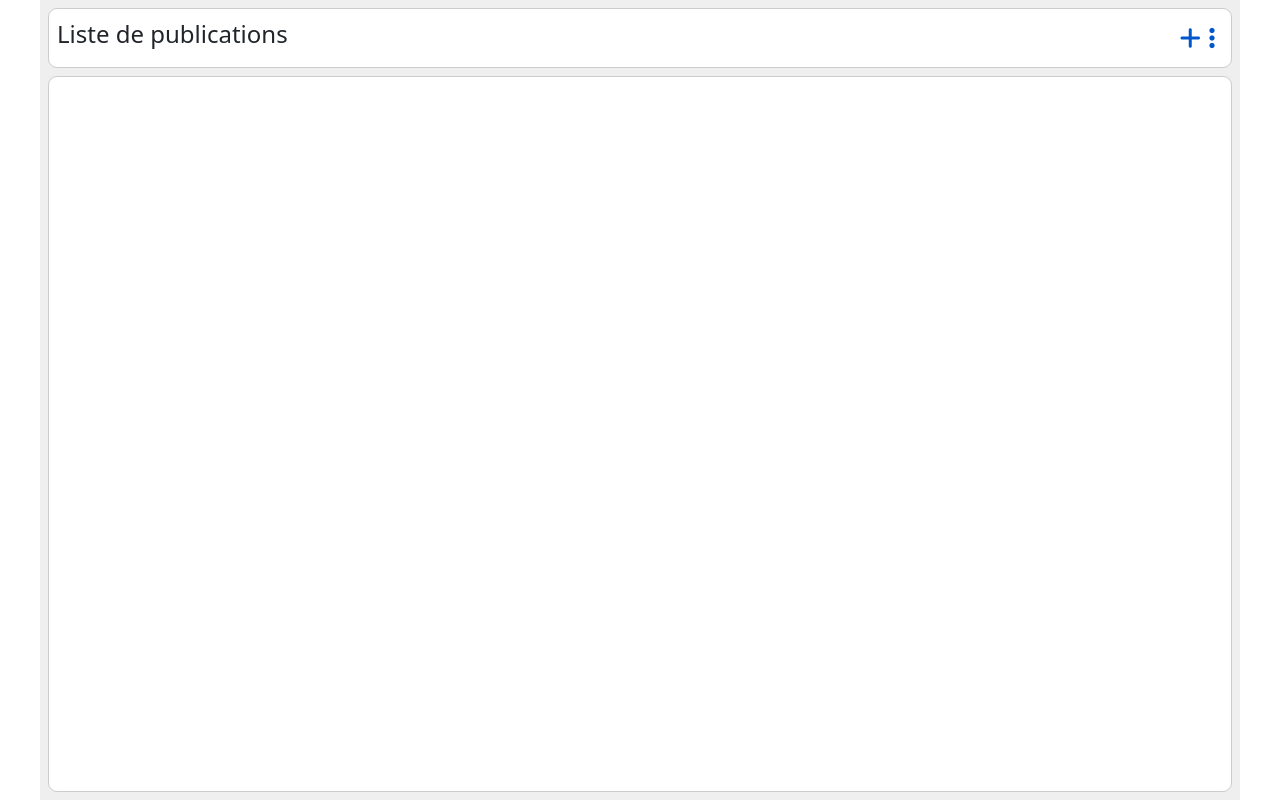
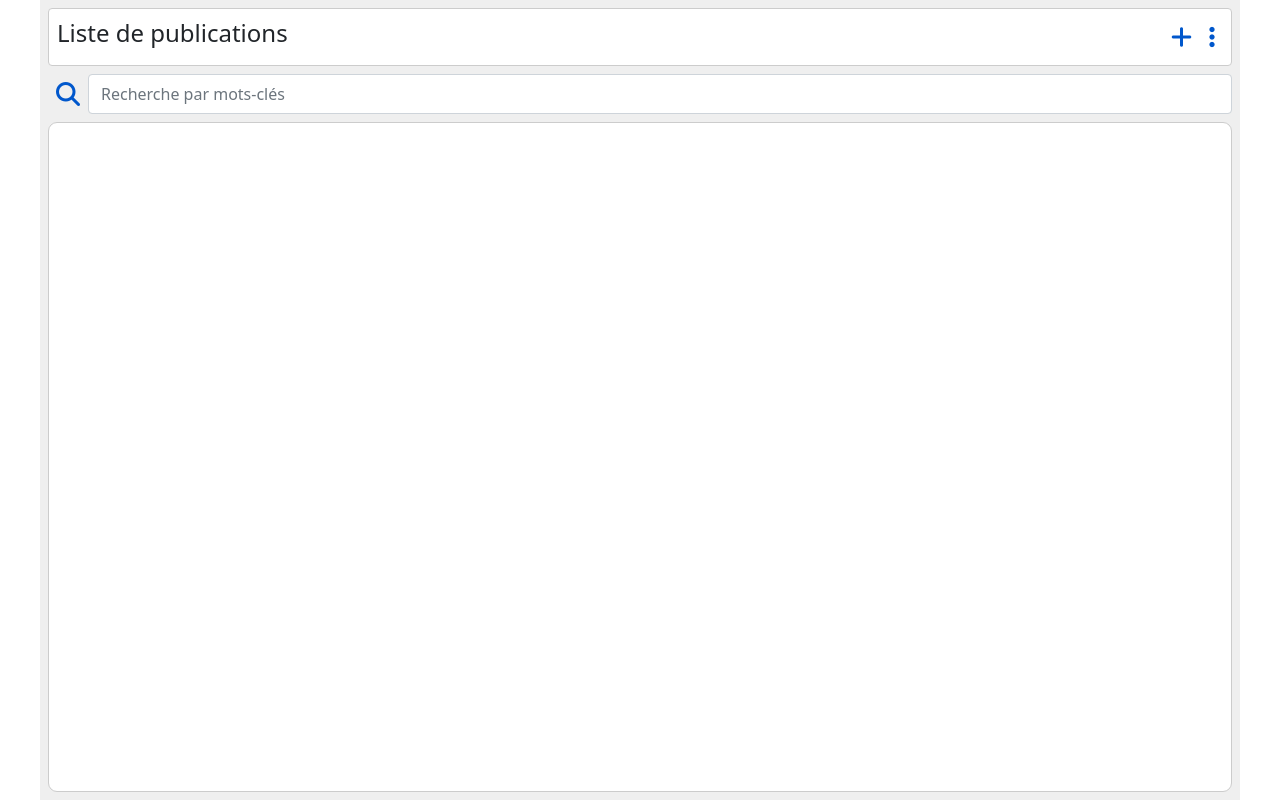
Before and after one commit to hgrondin/TP1, a website: page wwwroot/PostsManager/index_henri.html in a window 1280 px wide. Drawn offline with nearby package versions, Linux system fonts and the light colour scheme.

Commit message:
Ajout Posts.json & searchBar avec css

```diff
--- a/wwwroot/Bookmarks2/css/bookmarksUI.css
+++ b/wwwroot/Bookmarks2/css/bookmarksUI.css
@@ -2,7 +2,7 @@
 .BookmarkRow {
     padding: 8px;
     padding-bottom: 0px;
-   /* scroll-snap-align: start;*/
+    scroll-snap-align: start;
 }
 
 .BookmarkContainer {
--- a/wwwroot/PostsManager/css/site.css
+++ b/wwwroot/PostsManager/css/site.css
@@ -36,12 +36,12 @@
 
 #header {
     border: 1px solid #ccc;
-    border-radius: 9px;
+    border-radius: .25em;
     background-color: white;
     display: grid;
-    grid-template-columns: auto 2vw 2vw;
+    grid-template-columns: auto 30px 30px;
     width: 100%;
-    height: 60px;
+    height: auto;
     align-items: center;
     padding: 8px;
 }
@@ -206,3 +206,16 @@ input {
 a {
     text-decoration: none !important;
 }
+
+.searchContainer {
+    max-width: 100%;
+    display: grid;
+    grid-template-columns: 40px auto !important;
+    align-items: top;
+}
+.searchContainer input {
+    margin-bottom: 0px !important;
+}
+.searchContainer i {
+    text-align: left;
+}
--- a/wwwroot/PostsManager/index_henri.html
+++ b/wwwroot/PostsManager/index_henri.html
@@ -30,6 +30,10 @@
                 </div>
             </div>
         </div>
+        <div class="searchContainer">
+            <i class="cmdIcon fa fa-search" id="searchIcon"></i>
+            <input type="search" class="form-control" placeholder="Recherche par mots-clés" id="search" />
+        </div>
         <div id="content">
         </div>
     </div>
```
Also changed, not shown: jsonFiles/Posts.json (added, +10 -0 lines).
